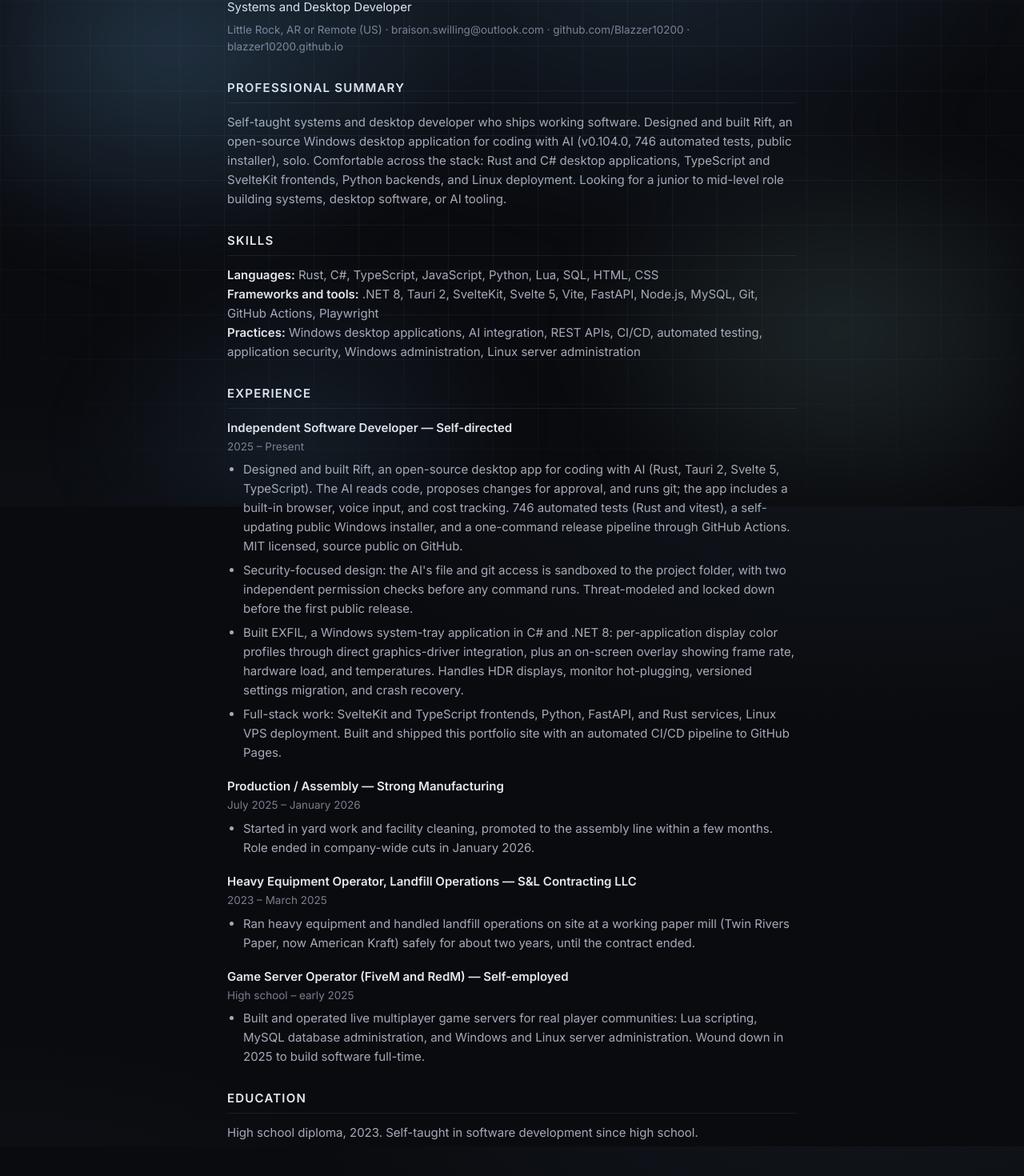
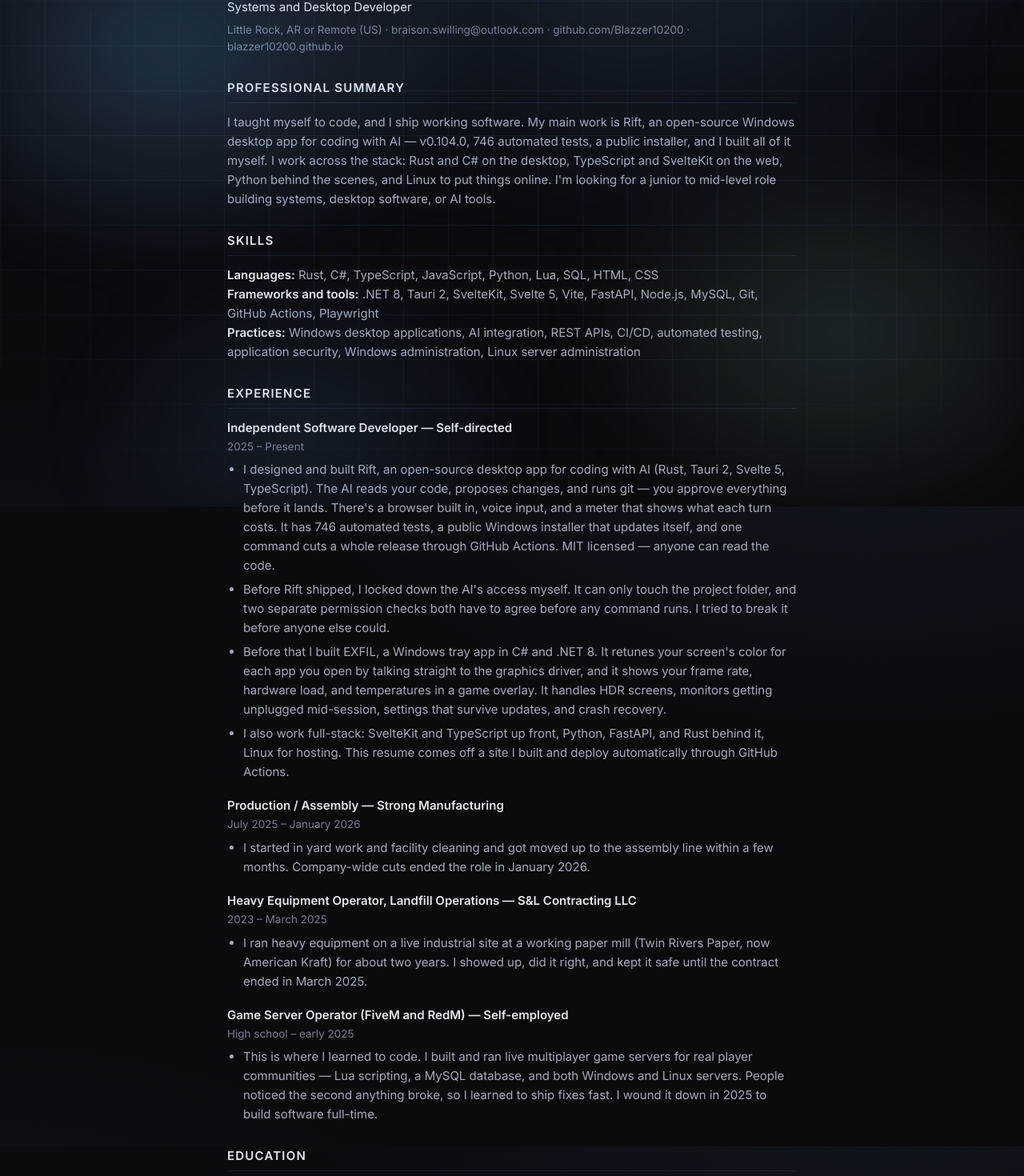
Before and after one commit to Blazzer10200/Blazzer10200.github.io, a SvelteKit app: page /ats in a window 1280 px wide. Shown: the part 167-1637 px from the top of the page at 80% size. Built offline with nearby package versions, Linux system fonts and the light colour scheme; no server answers.

Commit message:
humanize the ATS resume copy: first person, plain voice, same keywords

```diff
--- a/src/routes/ats/+page.svelte
+++ b/src/routes/ats/+page.svelte
@@ -31,11 +31,12 @@
 	<section>
 		<h2>Professional Summary</h2>
 		<p>
-			Self-taught systems and desktop developer who ships working software. Designed and built Rift,
-			an open-source Windows desktop application for coding with AI ({vFull}, {RIFT_TESTS}
-			automated tests, public installer), solo. Comfortable across the stack: Rust and C# desktop applications,
-			TypeScript and SvelteKit frontends, Python backends, and Linux deployment. Looking for a
-			junior to mid-level role building systems, desktop software, or AI tooling.
+			I taught myself to code, and I ship working software. My main work is Rift, an open-source
+			Windows desktop app for coding with AI — {vFull}, {RIFT_TESTS} automated tests, a public
+			installer, and I built all of it myself. I work across the stack: Rust and C# on the desktop,
+			TypeScript and SvelteKit on the web, Python behind the scenes, and Linux to put things
+			online. I'm looking for a junior to mid-level role building systems, desktop software, or AI
+			tools.
 		</p>
 	</section>
 
@@ -60,27 +61,29 @@
 			<p class="dates">2025 – Present</p>
 			<ul>
 				<li>
-					Designed and built Rift, an open-source desktop app for coding with AI (Rust, Tauri 2,
-					Svelte 5, TypeScript). The AI reads code, proposes changes for approval, and runs git;
-					the app includes a built-in browser, voice input, and cost tracking. {RIFT_TESTS} automated
-					tests (Rust and vitest), a self-updating public Windows installer, and a one-command release
-					pipeline through GitHub Actions. MIT licensed, source public on GitHub.
+					I designed and built Rift, an open-source desktop app for coding with AI (Rust, Tauri 2,
+					Svelte 5, TypeScript). The AI reads your code, proposes changes, and runs git — you
+					approve everything before it lands. There's a browser built in, voice input, and a meter
+					that shows what each turn costs. It has {RIFT_TESTS} automated tests, a public Windows
+					installer that updates itself, and one command cuts a whole release through GitHub
+					Actions. MIT licensed — anyone can read the code.
 				</li>
 				<li>
-					Security-focused design: the AI's file and git access is sandboxed to the project folder,
-					with two independent permission checks before any command runs. Threat-modeled and locked
-					down before the first public release.
+					Before Rift shipped, I locked down the AI's access myself. It can only touch the project
+					folder, and two separate permission checks both have to agree before any command runs. I
+					tried to break it before anyone else could.
 				</li>
 				<li>
-					Built EXFIL, a Windows system-tray application in C# and .NET 8: per-application display
-					color profiles through direct graphics-driver integration, plus an on-screen overlay
-					showing frame rate, hardware load, and temperatures. Handles HDR displays, monitor
-					hot-plugging, versioned settings migration, and crash recovery.
+					Before that I built EXFIL, a Windows tray app in C# and .NET 8. It retunes your screen's
+					color for each app you open by talking straight to the graphics driver, and it shows your
+					frame rate, hardware load, and temperatures in a game overlay. It handles HDR screens,
+					monitors getting unplugged mid-session, settings that survive updates, and crash
+					recovery.
 				</li>
 				<li>
-					Full-stack work: SvelteKit and TypeScript frontends, Python, FastAPI, and Rust services,
-					Linux VPS deployment. Built and shipped this portfolio site with an automated CI/CD
-					pipeline to GitHub Pages.
+					I also work full-stack: SvelteKit and TypeScript up front, Python, FastAPI, and Rust
+					behind it, Linux for hosting. This resume comes off a site I built and deploy
+					automatically through GitHub Actions.
 				</li>
 			</ul>
 		</div>
@@ -90,8 +93,8 @@
 			<p class="dates">July 2025 – January 2026</p>
 			<ul>
 				<li>
-					Started in yard work and facility cleaning, promoted to the assembly line within a few
-					months. Role ended in company-wide cuts in January 2026.
+					I started in yard work and facility cleaning and got moved up to the assembly line
+					within a few months. Company-wide cuts ended the role in January 2026.
 				</li>
 			</ul>
 		</div>
@@ -101,9 +104,9 @@
 			<p class="dates">2023 – March 2025</p>
 			<ul>
 				<li>
-					Ran heavy equipment and handled landfill operations on site at a working paper mill
-					(Twin Rivers Paper, now American Kraft) safely for about two years, until the contract
-					ended.
+					I ran heavy equipment on a live industrial site at a working paper mill (Twin Rivers
+					Paper, now American Kraft) for about two years. I showed up, did it right, and kept it
+					safe until the contract ended in March 2025.
 				</li>
 			</ul>
 		</div>
@@ -113,9 +116,10 @@
 			<p class="dates">High school – early 2025</p>
 			<ul>
 				<li>
-					Built and operated live multiplayer game servers for real player communities: Lua
-					scripting, MySQL database administration, and Windows and Linux server administration.
-					Wound down in 2025 to build software full-time.
+					This is where I learned to code. I built and ran live multiplayer game servers for real
+					player communities — Lua scripting, a MySQL database, and both Windows and Linux
+					servers. People noticed the second anything broke, so I learned to ship fixes fast. I
+					wound it down in 2025 to build software full-time.
 				</li>
 			</ul>
 		</div>
@@ -123,7 +127,7 @@
 
 	<section>
 		<h2>Education</h2>
-		<p>High school diploma, 2023. Self-taught in software development since high school.</p>
+		<p>High school diploma, 2023. Everything else I taught myself, and I'm still going.</p>
 	</section>
 </main>
 
```
